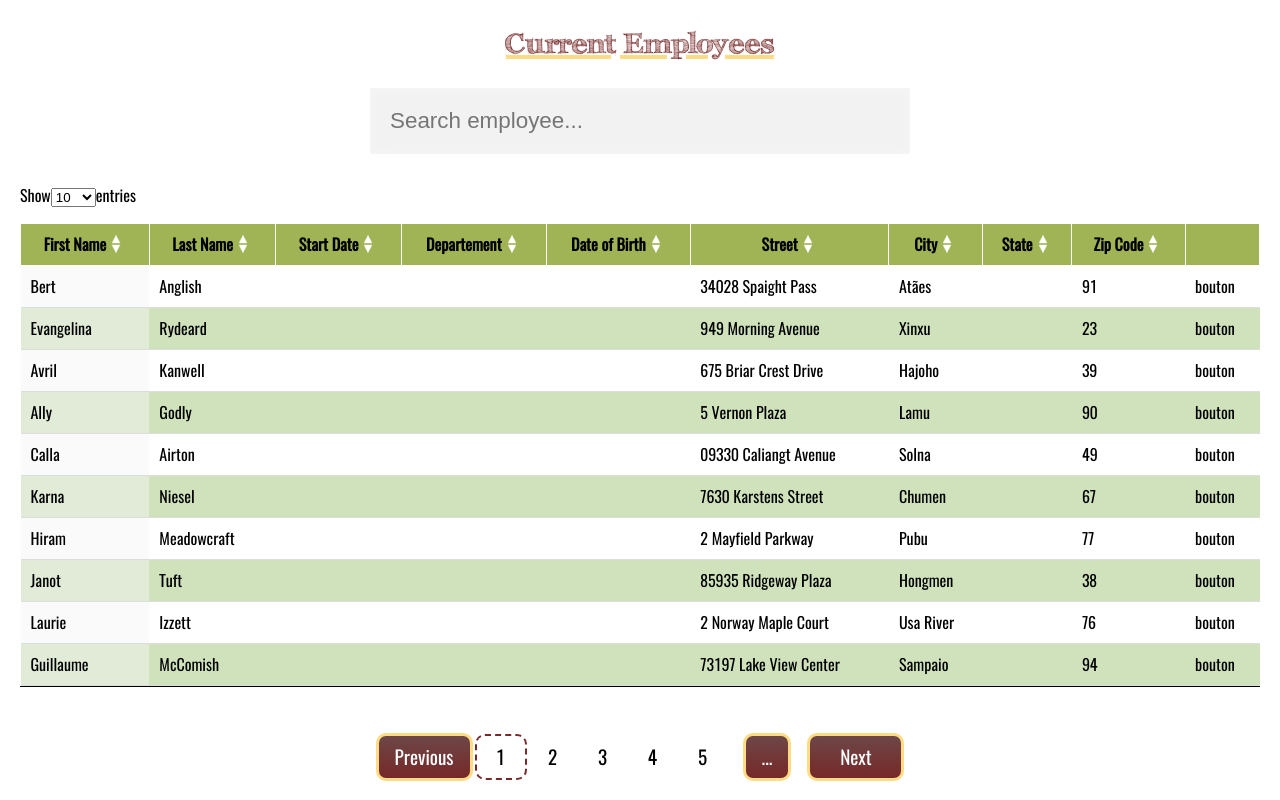
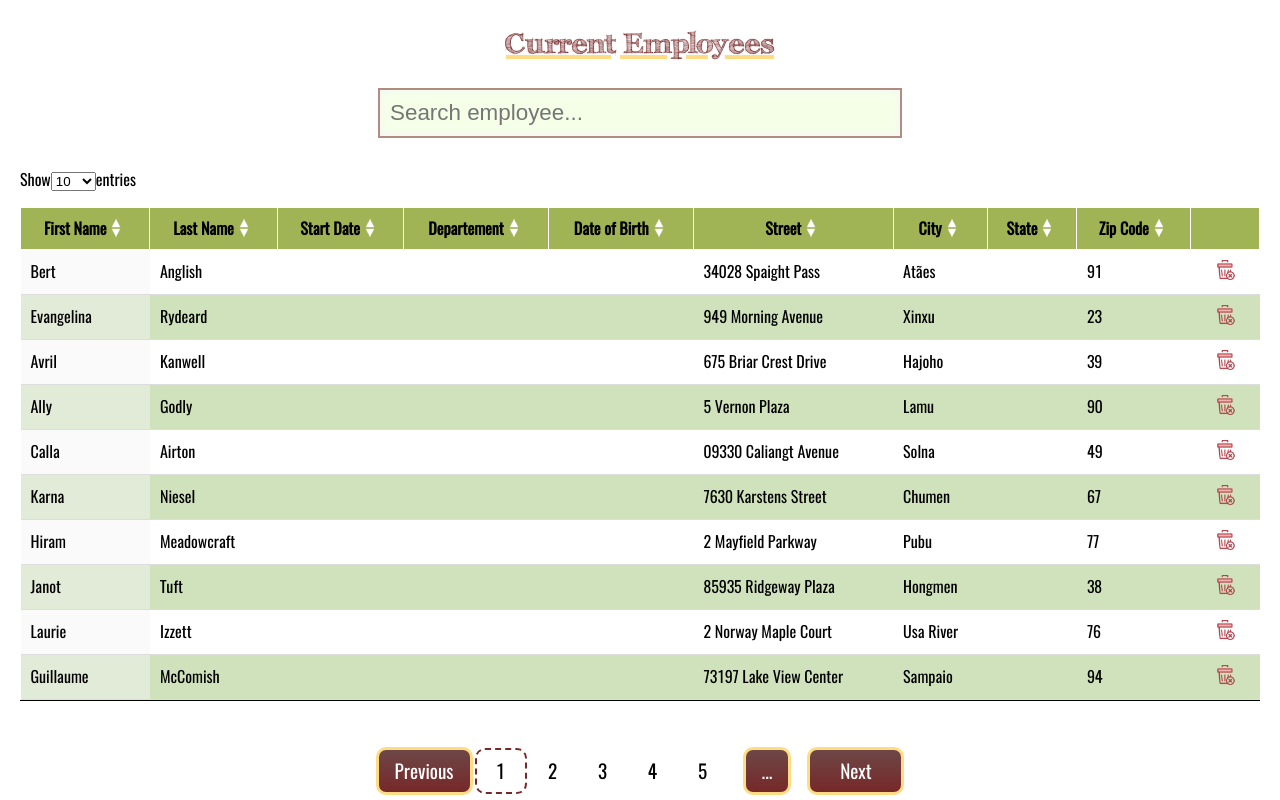
Before and after one commit to Squal94/Khadir_Lounis_Projet_14_122022_styled, a React (Create React App) app in the folder wealth_health/: page /employee in a window 1280 px wide. Shown: the top 800 px of the page. Built offline with nearby package versions, Linux system fonts and the light colour scheme.

Commit message:
ajout de l'action deleteEmployee

```diff
--- a/wealth_health/src/Components/ArrayEmployee.js
+++ b/wealth_health/src/Components/ArrayEmployee.js
@@ -1,7 +1,11 @@
 import React from "react";
 import { useDispatch, useSelector } from "react-redux";
-import { sortEmployee } from "../Features/editArrayContent.slice";
+import {
+  sortEmployee,
+  deleteEmployee,
+} from "../Features/editArrayContent.slice";
 import { arrowToogle } from "./../Utils/functionUtils";
+import deleteIcon from "./../Assets/img/supprimer.png";
 import Arrow from "./Arrow";
 
 /**
@@ -145,7 +149,16 @@ const ArrayEmployee = () => {
               <td>{employee.city}</td>
               <td>{employee.state}</td>
               <td>{employee.zipCode}</td>
-              <td>bouton</td>
+              <td>
+                <img
+                  className="deleteImg"
+                  src={deleteIcon}
+                  alt="delete button"
+                  onClick={() => {
+                    dispatch(deleteEmployee(employee));
+                  }}
+                />
+              </td>
             </tr>
           );
         })}
--- a/wealth_health/src/Features/editArrayContent.slice.js
+++ b/wealth_health/src/Features/editArrayContent.slice.js
@@ -29,6 +29,16 @@ export const editArrayContent = createSlice({
     newEmployee: (state = [...initialState], action) => {
       state.data.push(action.payload);
       state.filterEmployees = employeeFilter(state.data, state.searchTerm);
+    },
+    deleteEmployee: (state, action) => {
+      console.log(action.payload);
+      state.data = state.data.filter(
+        (employee) => employee.id !== action.payload.id
+      );
+      state.filterEmployees = state.data.slice(
+        state.firstItem,
+        state.currentLastItem
+      );
     },
     searchEmployee: (state, action) => {
       state.firstItem = 0;
@@ -121,6 +131,7 @@ export const editArrayContent = createSlice({
 });
 
 export const {
+  deleteEmployee,
   newEmployee,
   paginationBtn,
   paginationFunctionnality,
--- a/wealth_health/src/Styles/Components/_arrayEmployee.scss
+++ b/wealth_health/src/Styles/Components/_arrayEmployee.scss
@@ -37,3 +37,8 @@ th {
   justify-content: center;
   align-items: center;
 }
+
+.deleteImg {
+  margin-left: 15px;
+  width: 20px;
+}
--- a/wealth_health/src/Styles/Components/_datePicker.scss
+++ b/wealth_health/src/Styles/Components/_datePicker.scss
@@ -2,6 +2,7 @@
   display: flex;
   flex-flow: column nowrap;
   &__input {
+    font-size: 1.2em;
     width: 195px;
   }
 }
@@ -10,11 +11,11 @@ input[type="date"]:required:invalid::-webkit-datetime-edit {
   color: transparent;
 }
 
-input[type="date"]::-webkit-calendar-picker-indicator {
-  opacity: 0;
-  -webkit-appearance: none;
-  width: 100%;
-}
+// input[type="date"]::-webkit-calendar-picker-indicator {
+//   opacity: 0;
+//   -webkit-appearance: none;
+//   width: 100%;
+// }
 
 // input[type="date"]:focus:required:invalid::-webkit-datetime-edit {
 //   color: black;
--- a/wealth_health/src/Styles/Components/_searchArray.scss
+++ b/wealth_health/src/Styles/Components/_searchArray.scss
@@ -1,6 +1,7 @@
 #searchId {
   width: 500px;
-  padding: 20px;
+  padding: 10px;
+  border: 2px solid #77282888;
   font-size: 1.4em;
-  background-color: rgb(242, 242, 242);
+  background-color: rgba(239, 255, 220, 0.645);
 }
```
Also changed, not shown: wealth_health/src/Assets/img/supprimer.png (added).
